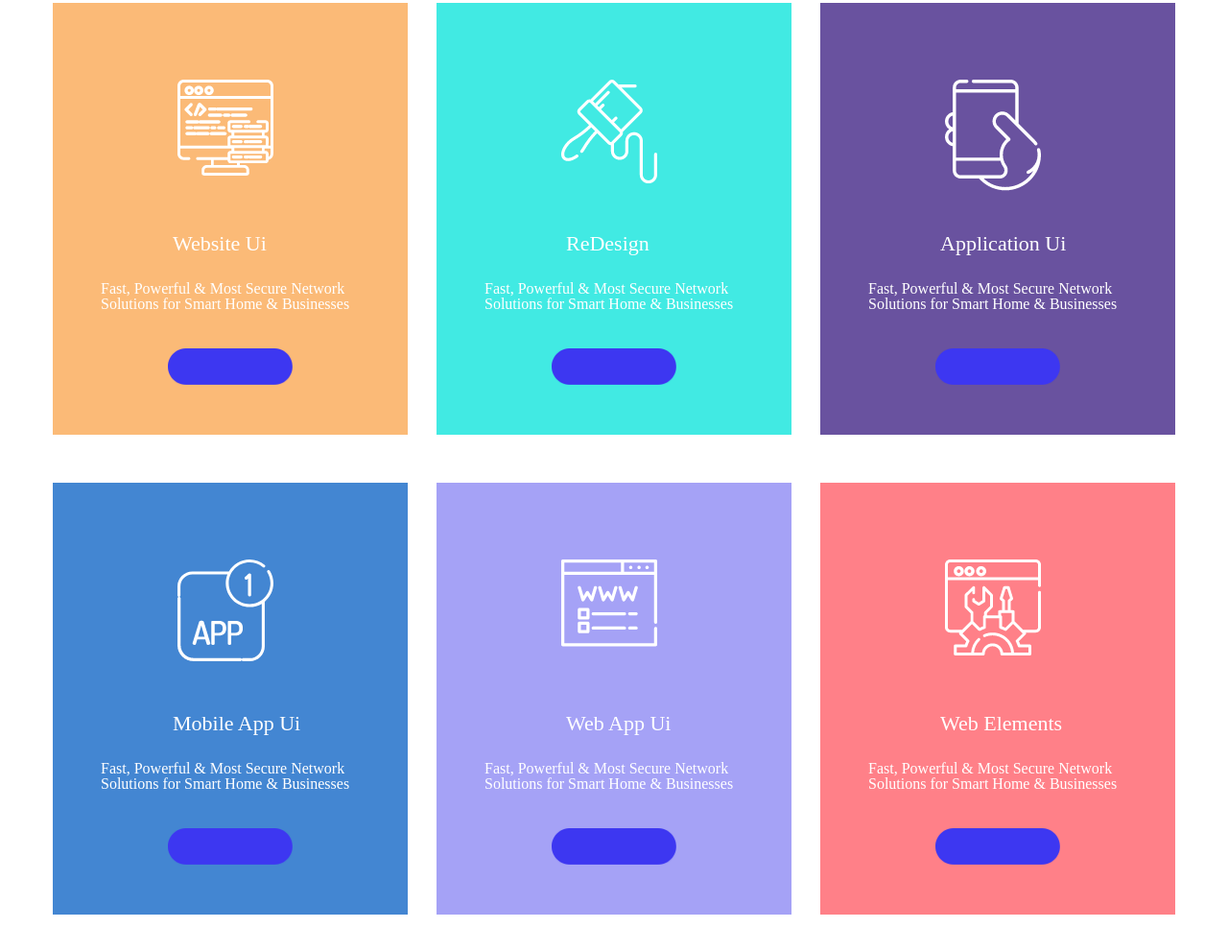
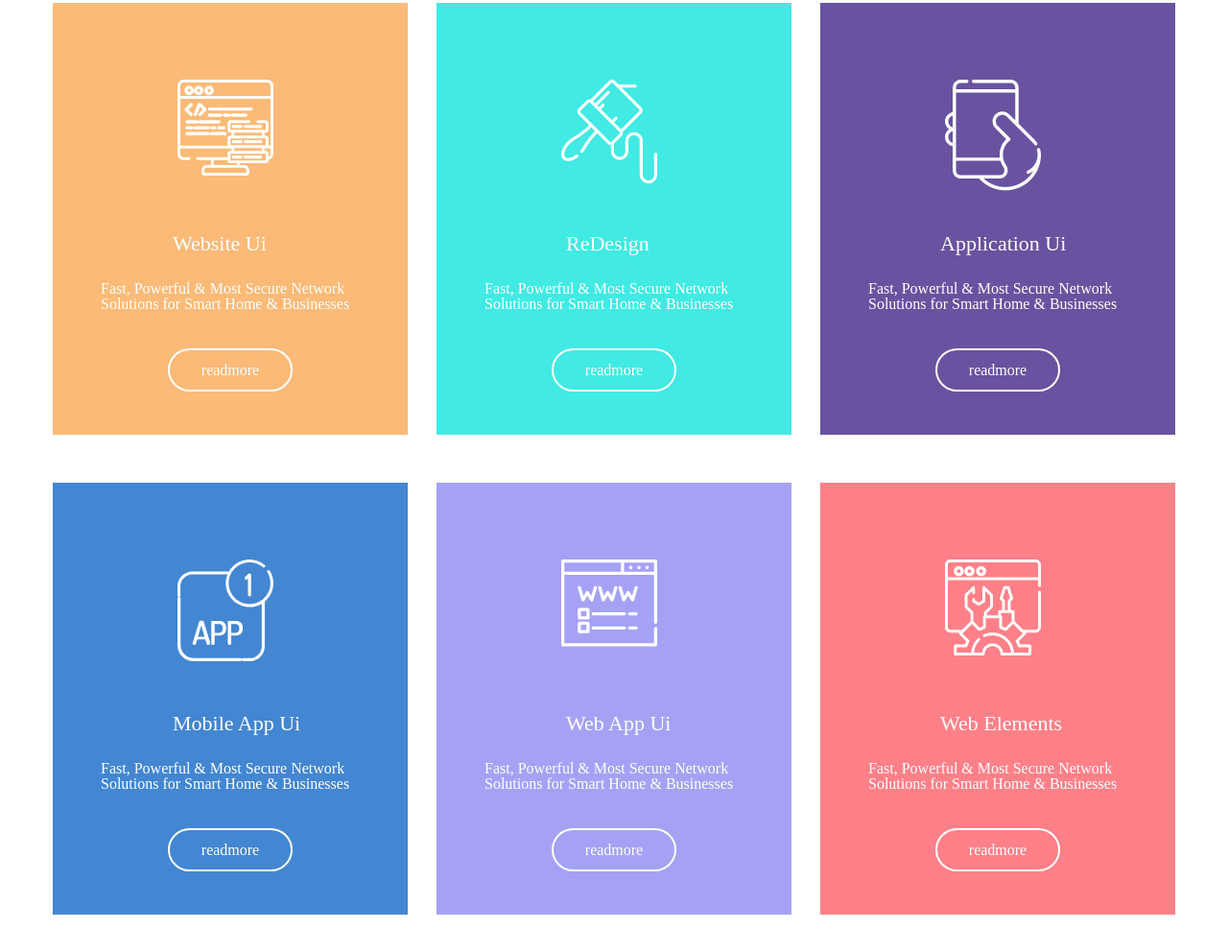
Before and after one commit to giocxom/davaleba7, a plain HTML site: page index.html in a window 1280 px wide. Shown: the part 1579-2571 px from the top of the page at 96% size. Drawn offline with Linux system fonts and the light colour scheme.

Commit message:
davaleba7
davaleba7

```diff
--- a/css/style.css
+++ b/css/style.css
@@ -133,6 +133,23 @@
 	padding-left: 120px;
 	font-size: 16px;
 	color: #FFFFFF
+}
+.readmore {
+	background-color: transparent;
+	border: 2px solid white;
+	color: white;
+	width: 130px;
+	height: 45px;
+	display: flex;
+	justify-content: center;
+	align-items: center;
+	border-radius: 30px;
+	transition: all 2s;
+
+}
+.readmore:hover {
+	background-color: white;
+	color: black;
 }
 .section2-div3 {
 	width: 370px;
--- a/index.html
+++ b/index.html
@@ -33,7 +33,7 @@
 	<header class="header">
 		<p class="header2-p"><span style="font-size: 20px;font-weight: bold; color: #3D37F1;">OUR SERVICES</span></p><br>
 		<p class="header2-p"><span style="font-size: 40px;font-weight: bold; color: #534D4D;">We Provide Best Quality Service</span> </p><br>
-		<p class="header2-p">"><span style="font-size: 18px; color: #534D4D;">Our commitment to quality ensures that your applications get the best UI design<br> possible. UI/UX design is more than just pixels and animations, but the entire application<br> experience.</span></p>
+		<p class="header2-p"><span style="font-size: 18px; color: #534D4D;"> Our commitment to quality ensures that your applications get the best UI design<br> possible. UI/UX design is more than just pixels and animations, but the entire application<br> experience.</span></p>
 	</header>
 	<section class="section2">
 		<div class="section2-container">
@@ -41,19 +41,21 @@
 		       	        <div class="section2-div1-text"><img src="img/data.png"></div>
 		                <div class="section2-div1-text2">Website Ui</div>
 		                <div class="section2-div1-text3">Fast, Powerful & Most Secure Network<br> Solutions for Smart Home & Businesses</div>
-		                <div class="section2-div1-text4"><img style="width: 130px;" src="img/btn_bg.png"></div>
+		                <div class="section2-div1-text4"><a class="readmore" href="">readmore</a></div>
 		</div>
 		<div class="section2-div2">
 			        <div class="section2-div2-text"><img src="img/1.png"></div>
 		                <div class="section2-div2-text2">ReDesign</div>
 		                <div class="section2-div2-text3">Fast, Powerful & Most Secure Network<br> Solutions for Smart Home & Businesses</div>
-		                <div class="section2-div2-text4"><img style="width: 130px;" src="img/btn_bg.png"></div>
+		                <div class="section2-div2-text4"><a class="readmore" href="">readmore</a></div>
 		</div>
 		<div class="section2-div3">
 			        <div class="section2-div3-text"><img src="img/2.png"></div>
 		                <div class="section2-div3-text2">Application Ui</div>
 		                <div class="section2-div3-text3">Fast, Powerful & Most Secure Network<br> Solutions for Smart Home & Businesses</div>
-		                <div class="section2-div3-text4"><img style="width: 130px;" src="img/btn_bg.png"></div>
+		                <div class="section2-div3-text4">
+		                	<a class="readmore" href="">readmore</a>
+		                </div>
 
 		</div>
 		</div>
@@ -65,17 +67,17 @@
 		       	        <div class="section3-div1-text"><img src="img/3.png"></div>
 		                <div class="section3-div1-text2">Mobile App Ui</div>
 		                <div class="section3-div1-text3">Fast, Powerful & Most Secure Network<br> Solutions for Smart Home & Businesses</div>
-		                <div class="section3-div1-text4"><img style="width: 130px;" src="img/btn_bg.png"></div></div>
+		                <div class="section3-div1-text4"><a class="readmore" href="">readmore</a></div></div>
 		<div class="section3-div2">
 			        <div class="section3-div2-text"><img src="img/4.png"></div>
 		                <div class="section3-div2-text2">Web App Ui</div>
 		                <div class="section3-div2-text3">Fast, Powerful & Most Secure Network<br> Solutions for Smart Home & Businesses</div>
-		                <div class="section3-div2-text4"><img style="width: 130px;" src="img/btn_bg.png"></div></div>
+		                <div class="section3-div2-text4"><a class="readmore" href="">readmore</a></div></div>
 		<div class="section3-div3">
 			        <div class="section3-div3-text"><img src="img/5.png"></div>
 		                <div class="section3-div3-text2">Web Elements</div>
 		                <div class="section3-div3-text3">Fast, Powerful & Most Secure Network<br> Solutions for Smart Home & Businesses</div>
-		                <div class="section3-div3-text4"><img style="width: 130px;" src="img/btn_bg.png"></div></div>
+		                <div class="section3-div3-text4"><a class="readmore" href="">readmore</a></div></div>
 
 		</div>
 
```
